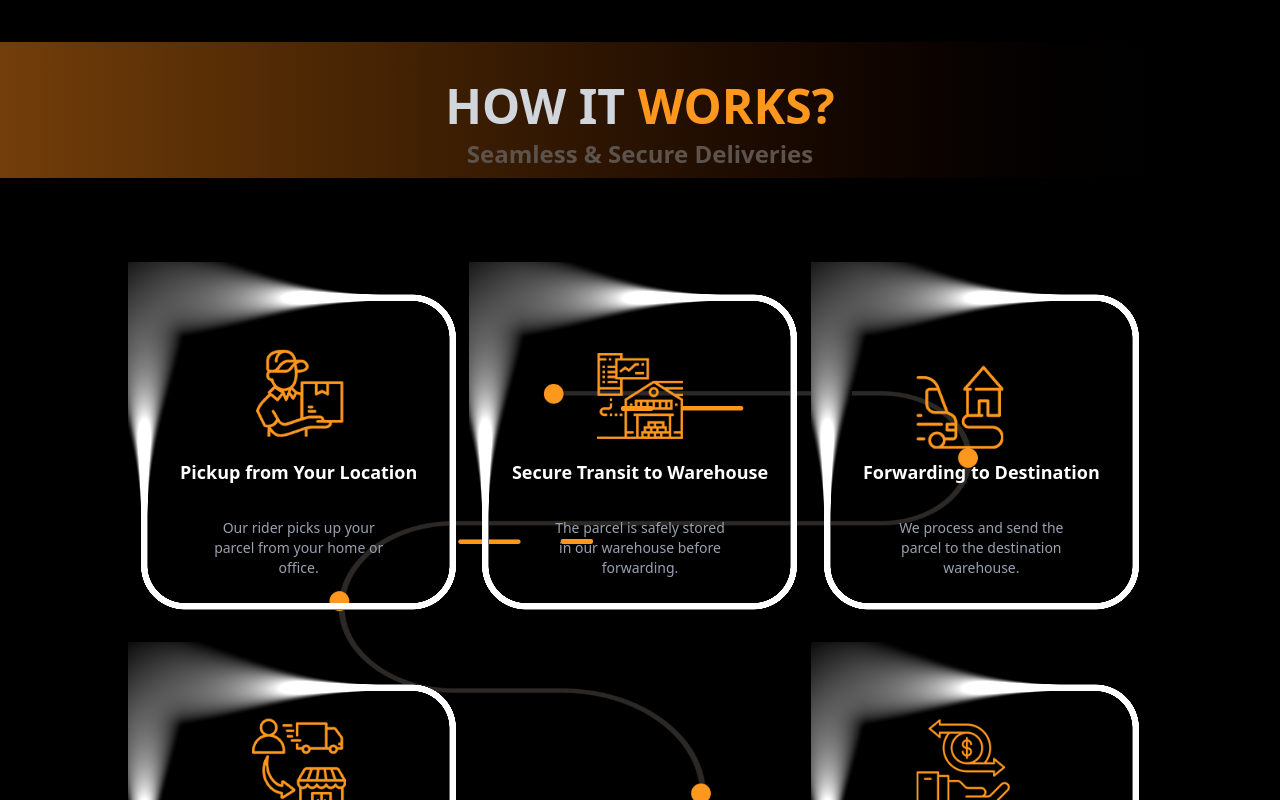
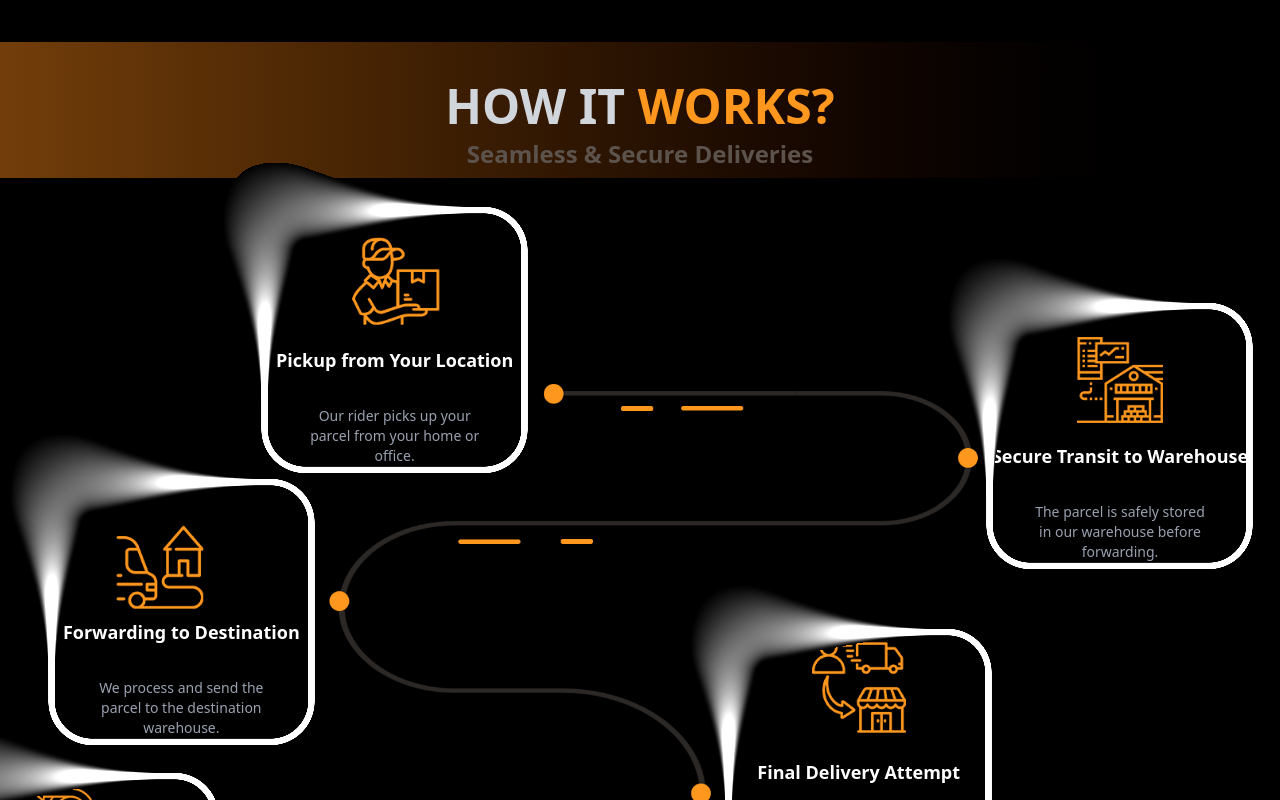
Before and after one commit to UsmanDevelop/CT-Project, a React (Vite) app: page / in a window 1280 px wide. Shown: the part 1460-2260 px from the top of the page. Built offline with nearby package versions, Linux system fonts and the light colour scheme.

Commit message:
Image Adjusted

```diff
--- a/src/Pages/HowItWorks.jsx
+++ b/src/Pages/HowItWorks.jsx
@@ -7,16 +7,16 @@
 import finalDelivery from './../assets/FINALDELIVERY.png'
 import payment from './../assets/PAYMENTTRANSFER.png'
 import path from './../assets/PATH.png'
-
+import mobilePath from './../assets/PATHMOBILE.png'
 
 
 
 const steps = [
-  { title: "Pickup from Your Location", description: "Our rider picks up your parcel from your home or office.", img: pickup },
-  { title: "Secure Transit to Warehouse", description: "The parcel is safely stored in our warehouse before forwarding.", img: secure, },
-  { title: "Forwarding to Destination", description: "We process and send the parcel to the destination warehouse.", img: forwarding, },
-  { title: "Final Delivery Attempt", description: "Our rider delivers the parcel to your client, attempting 2-3 times if needed.", img: finalDelivery, },
-  { title: "Payment Transfer or Return", description: "Successful delivery? Your payment is transferred. If returned, the parcel comes back safely.", img: payment, },
+  { title: "Pickup from Your Location", description: "Our rider picks up your parcel from your home or office.", img: pickup, position: "xl:top-[-7rem] xl:left-[6rem] top-[-10rem] left-[-2rem]" },
+  { title: "Secure Transit to Warehouse", description: "The parcel is safely stored in our warehouse before forwarding.", img: secure, position: "xl:top-[-1rem] xl:left-[30rem] left-[-12rem] top-[5rem] sm:left-[-22rem] md:left-[-26rem] lg:left-[-30rem]" },
+  { title: "Forwarding to Destination", description: "We process and send the parcel to the destination warehouse.", img: forwarding, position: "xl:top-[10rem] xl:left-[-50rem] left-[15rem] top-[-2rem]" },
+  { title: "Final Delivery Attempt", description: "Our rider delivers the parcel to your client, attempting 2-3 times if needed.", img: finalDelivery, position: "xl:top-[-5rem] xl:left-[35rem] left-[-12rem] sm:left-[-22rem] md:left-[-26rem] lg:left-[-30rem] top-[9rem]" },
+  { title: "Payment Transfer or Return", description: "Successful delivery? Your payment is transferred. If returned, the parcel comes back safely.", img: payment, position: "xl:top-[4rem] xl:left-[-56rem] right-[-12rem] top-[2rem] sm:right-[-23rem] sm:top-[5rem]" },
 ];
 
 
@@ -33,19 +33,18 @@
 
         <div className="relative bg-black text-white py-10 px-5">
           <div className="max-w-5xl mx-auto relative">
-            {/* <div className="absolute top-1/2 left-5  m-4 w-full h-2 bg-gray-700 rounded-full hidden lg:block"></div> */}
 
-            <div className="flex flex-col md:flex-row md:flex-wrap md:justify-between">
-                  {/* <div className="w-6 h-6 bg-orange-500 rounded-full absolute -top-3 md:-left-3 md:top-1/2"></div> */}
-              <img src={path} className='absolute'/>
+            <div className="flex flex-row flex-wrap justify-between">
+              <img src={path} className='xl:visible absolute invisible'/>
+              <img src={mobilePath} className='xl:invisible absolute visible top-[2rem] left-[30%] h-sreen'/>
               {steps.map((step, index) => (
-                <div key={index} className={`relative flex flex-col items-center text-center p-5 md:w-1/2 lg:w-1/3 ${index % 2 === 0 ? "md:self-start" : "md:self-end"}`}>
+                <div key={index} className={`relative flex flex-col items-center text-center p-5 w-1/2 xl:w-1/3 ${step.position} ${index % 2 === 0 ? "md:self-start" : "md:self-end"} `}>
 
                   <ShapeBlur
-                    className={`h-[10px] overflow-hidden absolute hidden md:block`}
+                    className={`h-[10px] overflow-hidden absolute hidden xl:block`}
                     variation={0}
                     pixelRatioProp={window.devicePixelRatio || 1}
-                    shapeSize={1.9}
+                    shapeSize={1.6}
                     roundness={0.5}
                     borderSize={0.07}
                     circleSize={0.5}
@@ -53,7 +52,7 @@
                   />
                   <img src={step.img} alt={step.title} className="h-66 w-66 mb-[-80px]" />
                   <h3 className="font-bold text-lg mt-3">{step.title}</h3>
-                  <p className="text-gray-400 mt-2 text-sm text-center p-6 mr-10 ml-10">{step.description}</p>
+                  <p className="text-gray-400 mt-2 hidden xl:block text-sm text-center p-6 xl:mr-10 xl:ml-10">{step.description}</p>
                 </div>
               ))}
             </div>
```
Also changed, not shown: src/assets/PATHMOBILE.png (added).
